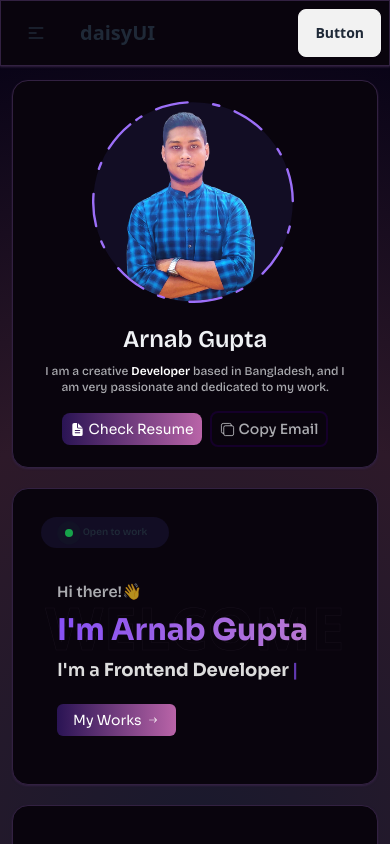
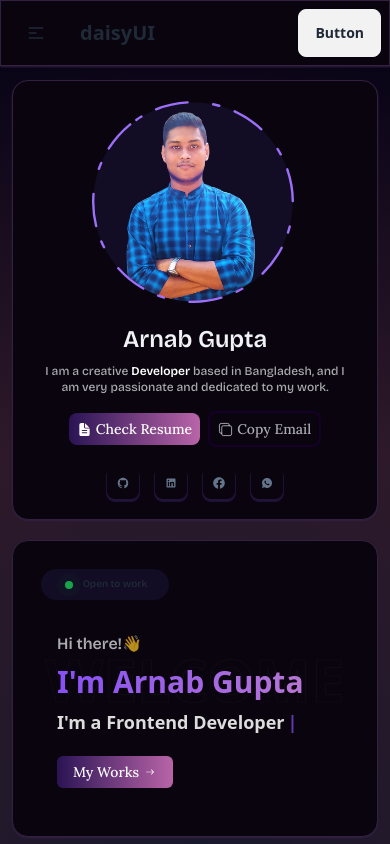
Before and after one commit to Arnab-Gupta11/Portfolio-Arnab-Gupta-2.0, a React (Vite) app: page / in a window 390 px wide. Shown: the top 844 px of the page. Built offline with nearby package versions, Linux system fonts and the light colour scheme.

Commit message:
Add social icon button

```diff
--- a/package.json
+++ b/package.json
@@ -15,6 +15,8 @@
     "react": "^18.3.1",
     "react-dom": "^18.3.1",
     "react-fast-marquee": "^1.6.5",
+    "react-hook-form": "^7.52.2",
+    "react-hot-toast": "^2.4.1",
     "react-icons": "^5.2.1",
     "react-pdf": "^9.1.0",
     "react-simple-typewriter": "^5.0.1",
--- a/src/components/Contact/ContactForm.jsx
+++ b/src/components/Contact/ContactForm.jsx
@@ -4,12 +4,52 @@ import Button from "../shared/Button"
 import { FaPhoneAlt, FaUser } from "react-icons/fa";
 import { IoIosSend } from "react-icons/io";
 import { BsChatFill } from "react-icons/bs";
+import { ImSpinner9 } from "react-icons/im";
+import { useForm } from "react-hook-form";
+import toast, { Toaster } from "react-hot-toast";
+import { useState } from "react";
 const ContactForm = () => {
   const baseStyle = "bg-[#120D24] text-[#EAF9F7] text-[10px] xsm:text-xs sm:text-sm font-medium block p-2 w-full rounded-lg ";
+
+  const [loading, setLoading] = useState(false);
+  const { register, handleSubmit, reset, formState: { errors } } = useForm();
+  const onSubmit = async (data, e) => {
+    setLoading(true);
+    await fetch("https://api.web3forms.com/submit", {
+      method: "POST",
+      headers: {
+        "Content-Type": "application/json",
+        Accept: "application/json",
+      },
+      body: JSON.stringify(data, null, 2),
+    })
+      .then(async (response) => {
+        let json = await response.json();
+        if (json.success) {
+          toast.success('Message Received Successfully!')
+          e.target.reset();
+          reset();
+          setLoading(false);
+        } else {
+          // setIsSuccess(false);
+          // setMessage(json.message);
+        }
+      })
+      .catch((error) => {
+        // setIsSuccess(false);
+        // setMessage("Client Error. Please check the console.log for more info");
+        console.log(error);
+      });
+  };
   return (
     <div className=" max-w-lg mx-auto bg-card-gradient shadow-project-details-shadow focus-within:shadow-contact-form-shadow rounded-xl mt-10 font-bricolage">
+      <Toaster
+        position="top"
+        reverseOrder={false}
+      />
       <form
-        className="w-full px-2 py-2 xsm:px-3.5 xsm:py-3.5 sm:px-5 sm:py-5 md:px-10 md:py-10"
+        onSubmit={handleSubmit(onSubmit)}
+        className="w-full px-2 py-2 xsm:px-3.5 xsm:py-3.5 sm:px-5 sm:py-5 md:px-10 md:py-10 mb-5 md:mb-10"
         // style={shadow}
         data-aos="fade-zoom-in"
         data-aos-easing="ease-in-back"
@@ -17,25 +57,32 @@ const ContactForm = () => {
         data-aos-offset="0"
         autoComplete="off"
       >
+        <input type="hidden"
+          value="b52afaa8-786e-48a2-b3e3-e56a4e032135"
+          {...register("access_key")} />
 
         <div className="flex flex-col gap-4 mb-4">
           <div>
             <label className={cn(baseStyle, "input flex items-center gap-2 focus-within:outline-none focus-within:shadow-sm focus-within:shadow-primary-100")}>
               <FaUser className="text-gray-400 ml-2" size={14} />
-              <input type="text" placeholder="Name*" />
+              <input type="text" placeholder="Name*" {...register("name", { required: true })} />
+
             </label>
+            {errors.name && <span className="text-primary-100 font-medium text-[10px] xsm:text-xs 2xl:text-sm">Name is required</span>}
           </div>
           <div>
             <label className={cn(baseStyle, "input flex items-center gap-2 focus-within:outline-none focus-within:shadow-sm focus-within:shadow-primary-100")}>
               <FaPhoneAlt className="text-gray-400 ml-2" size={14} />
-              <input type="text" placeholder="Phone*" />
+              <input type="text" placeholder="Phone*" {...register("phone", { required: true })} />
             </label>
+            {errors.phone && <span className="text-primary-100 font-medium text-[10px] xsm:text-xs 2xl:text-sm">Phone number is required</span>}
           </div>
           <div>
             <label className={cn(baseStyle, "input flex items-center gap-2 focus-within:outline-none focus-within:shadow-sm focus-within:shadow-primary-100")}>
               <MdEmail className="text-gray-400 ml-2" size={14} />
-              <input type="text" placeholder="Email*" />
+              <input type="email" placeholder="Email*" {...register("email", { required: true })} />
             </label>
+            {errors.email && <span className="text-primary-100 font-medium text-[10px] xsm:text-xs 2xl:text-sm">Email is required</span>}
           </div>
           <div className="relative grid grid-cols-1 ">
             <div className="absolute left-0 top-4 flex items-center">
@@ -47,10 +94,12 @@ const ContactForm = () => {
               rows="5"
               className={cn(baseStyle, "pl-[38px] pt-4 md:pt-3.5 focus-within:outline-none focus-within:shadow-sm focus-within:shadow-primary-100 rota")}
               placeholder="Your Message*"
-            ></textarea>
+              {...register("message", { required: true })}
+            />
+            {errors.message && <span className="text-primary-100 font-medium text-[10px] xsm:text-xs 2xl:text-sm mt-1 ">Message is required</span>}
           </div>
         </div>
-        <Button icon={IoIosSend} size={"md"} iconPosition={"right"} iconAnimation={"transform transition-transform group-hover:rotate-12 group-hover:translate-x-1.5 group-hover:-translate-y-1.5 duration-700"}>Send Message</Button>
+        <Button icon={loading ? ImSpinner9 : IoIosSend} size={"md"} iconPosition={"right"} iconAnimation={loading ? "animate-spin" : "transform transition-transform group-hover:rotate-12 group-hover:translate-x-1 group-hover:-translate-y-1.5 duration-700"}>Send Message</Button>
       </form>
     </div>
   )
--- a/src/components/Contact/ContactInfo.jsx
+++ b/src/components/Contact/ContactInfo.jsx
@@ -12,7 +12,7 @@ const ContactInfo = () => {
     {
       Icon: MdLocalPhone,
       label: "Phone:",
-      details: "+880179310960"
+      details: "+8801793109660"
     },
     {
       Icon: MdEmail,
--- a/src/components/Sidebar/Sidebar.jsx
+++ b/src/components/Sidebar/Sidebar.jsx
@@ -7,6 +7,7 @@ import { IoCopyOutline } from "react-icons/io5";
 import { IoMdCheckmark } from "react-icons/io";
 import Modal from "../shared/Modal";
 import ResumeViewer from "./ResumeViewer";
+import SocialIcon from "./SocialIcon";
 const Sidebar = () => {
   const { navbar, changeBackground } = useNavbar();
   const [showModal, setShowModal] = useState(false);
@@ -42,6 +43,9 @@ const Sidebar = () => {
             <Button variant={"outline"} size={"md"} icon={copyText ? IoMdCheckmark : IoCopyOutline} iconAnimation={"transform transition-transform duration-500 group-hover:scale-125"} iconSize={15} onMouseDown={handleMouseDown} onMouseUp={handleMouseUp}>Copy Email</Button>
           </div>
         </div>
+        <div>
+          <SocialIcon/>
+        </div>
       </div>
       <Modal isVisible={showModal} onClose={() => setShowModal(false)}>
         <ResumeViewer />
--- /dev/null
+++ b/src/components/Sidebar/SocialIcon.jsx
@@ -0,0 +1,46 @@
+import { FaFacebook } from "react-icons/fa"
+import { RiWhatsappFill, RiLinkedinBoxFill } from "react-icons/ri";
+import { IoLogoGithub } from "react-icons/io";
+import useResponsiveIconSize from "../../hooks/useResponsiveIconSize"
+
+const SocialIcon = () => {
+  const iconSize = useResponsiveIconSize();
+  const scialInfo = [
+    {
+      Icon: IoLogoGithub,
+      links: "https://github.com/Arnab-Gupta11"
+    },
+    {
+      Icon: RiLinkedinBoxFill,
+      links: "https://www.linkedin.com/in/arnabgupta11/"
+    },
+    {
+      Icon: FaFacebook,
+      links: "https://www.facebook.com/profile.php?id=61555403230011"
+    },
+    {
+      Icon: RiWhatsappFill,
+      links: "https://wa.me/+8801793109660"
+    }
+  ]
+  return (
+    <div className="flex items-center justify-center gap-4 mt-5 2xl:mt-4">
+      {
+        scialInfo.map((info, index) => {
+          const { Icon, links } = info;
+          return (
+            <a key={index} href={links} target="_blank" rel="noopener noreferrer">
+              <button
+                className="rounded-lg inline-flex justify-center items-center p-1.5 xsm:p-2.5 2xl:p-3.5 w-8 h-8 xs:w-10 xs:h-10 2xl:w-12 2xl:h-12 text-[#f0f2f5] hover:text-[#9C6FF8] hover:border-[#9C6FF8] shadow-social-btn-shadow hover:shadow-lg hover:shadow-[#8750f733] bg-transparent group hover:-translate-y-2 hover:scale-105 active:scale-90 duration-700"
+              >
+                <Icon size={iconSize} className="text-[#64748B] group-hover:text-primary-100" />
+              </button>
+            </a>
+          )
+        })
+      }
+    </div>
+  )
+}
+
+export default SocialIcon
--- a/src/components/shared/Button.jsx
+++ b/src/components/shared/Button.jsx
@@ -17,7 +17,7 @@ const Button = (
 
 ) => {
   const iconSizeRes = useResponsiveIconSize();
-  const baseStyle = "inline-flex items-center justify-center px-4 py-2 font-sora transition-all  focus:outline-none";
+  const baseStyle = "inline-flex items-center justify-center px-4 py-2 font-lora font-medium transition-all  focus:outline-none";
   const variantStyles = {
     default: "bg-button-gradient text-white rounded-[8px] border-[#15002a] md:border-b-[2px] hover:bg-button-gradient-hover hover:-translate-y-[1px] hover:border-b-[6px] active:border-b-[2px] active:brightness-90 active:translate-y-[2px] hover:shadow-lg hover:shadow-[#8750f733]",
     outline: "bg-transparent text-secondary-100 hover:text-secondary-200 font-medium  rounded-[8px] border-[#15002a]  border-2 hover:border-primary-100  active:bg-[#0a0716]"
--- a/src/components/shared/Heading.jsx
+++ b/src/components/shared/Heading.jsx
@@ -2,7 +2,7 @@
 const Heading = ({ title, desc }) => {
   return (
     <>
-      <h1 className="font-bold text-transparent bg-clip-text bg-title-gradient font-jetBrains pt-5 md:pt-7 text-center text-lg xs:text-xl sm:text-2xl md:text-4xl">{title}</h1>
+      <h1 className="font-bold text-transparent bg-clip-text bg-title-gradient font-lora pt-5 md:pt-7 text-center text-lg xs:text-xl sm:text-2xl md:text-4xl">{title}</h1>
       <p className="text-xs xs:text-sm md:text-base font-semibold font-bricolage mt-4 text-center">{desc}</p>
     </>
   );
--- a/src/index.css
+++ b/src/index.css
@@ -1,5 +1,5 @@
 @import url("https://fonts.googleapis.com/css2?family=Bricolage+Grotesque:opsz,wght@12..96,200..800&display=swap");
-@import url("https://fonts.googleapis.com/css2?family=Sora:wght@100..800&display=swap");
+@import url('https://fonts.googleapis.com/css2?family=Lora:ital,wght@0,400..700;1,400..700&display=swap');
 @import url("https://fonts.googleapis.com/css2?family=JetBrains+Mono:ital,wght@0,100..800;1,100..800&display=swap");
 @tailwind base;
 @tailwind components;
--- a/tailwind.config.js
+++ b/tailwind.config.js
@@ -30,7 +30,7 @@ export default {
         "title-gradient": "linear-gradient(to right,#8750f7, #dddddd)",
       },
       fontFamily: {
-        sora: ["Sora", "sans-serif"],
+        lora: ["Lora", "sans-serif"],
         bricolage: ["Bricolage Grotesque", "sans-serif"],
         jetBrains: ["JetBrains Mono", "monospace"],
       },
@@ -50,6 +50,7 @@ export default {
         "project-details-shadow": "2px 2px 0px 1px #8750f733, -2px -2px 0px 0.5px #8750f733",
         "contact-form-shadow": "2px 2px 0px 1px #9C6FF8, -2px -2px 0px 0.5px #9C6FF8",
         "project-card-shadow": "0px 3px 0px 0px #8750f733, -6px -6px 10px -1px rgba(0, 0, 0, 0.15)",
+        "social-btn-shadow": "0px 2px 1px 1px #8750f733"
       },
     },
   },
```
Also changed, not shown: src/components/Project/ProjectCard.jsx (+4 -4 lines), 1 other file (tests, documents, lock files or other folders).
